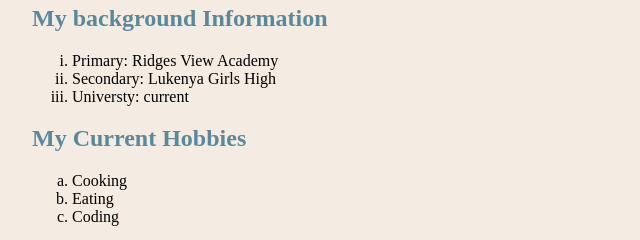
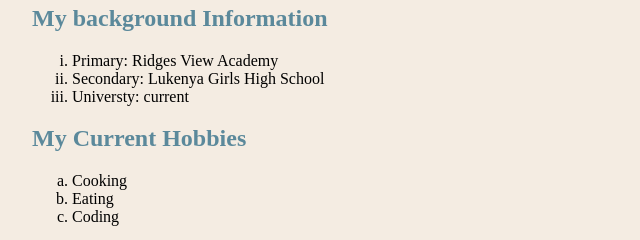
Before and after one commit to Winnyk15/porfolio, a plain HTML site: page index.html in a window 1280 px wide. Shown: the part 544-784 px from the top of the page, 96-736 px from the left. Drawn offline with Linux system fonts and the light colour scheme.

```diff
--- a/index.html
+++ b/index.html
@@ -61,7 +61,7 @@
     <h2>My background Information</h2>
        <ol type="i">
        <li>Primary:     Ridges View Academy</li>
-       <li>Secondary:   Lukenya Girls High </li>
+       <li>Secondary:   Lukenya Girls High School </li>
        <li>Universty:   current       </li>
      </ol>
 
```
